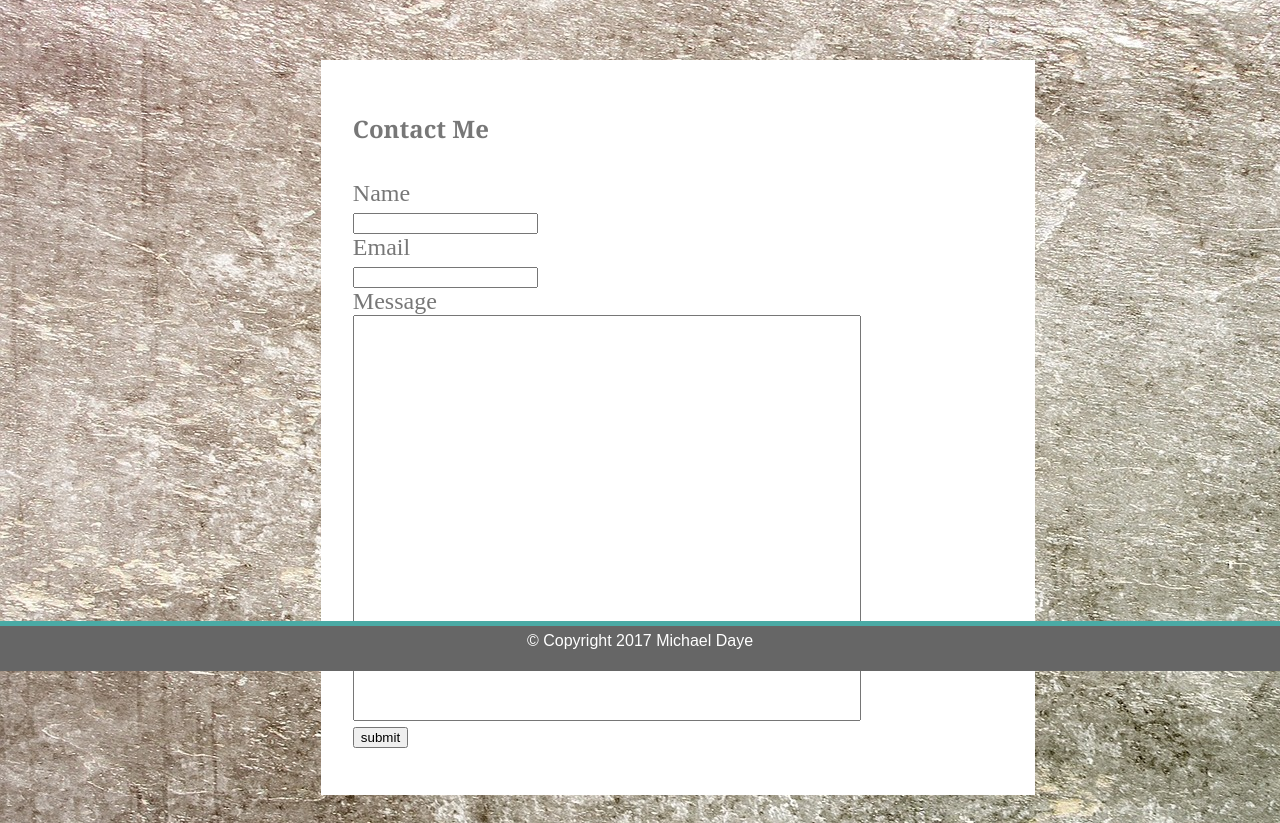
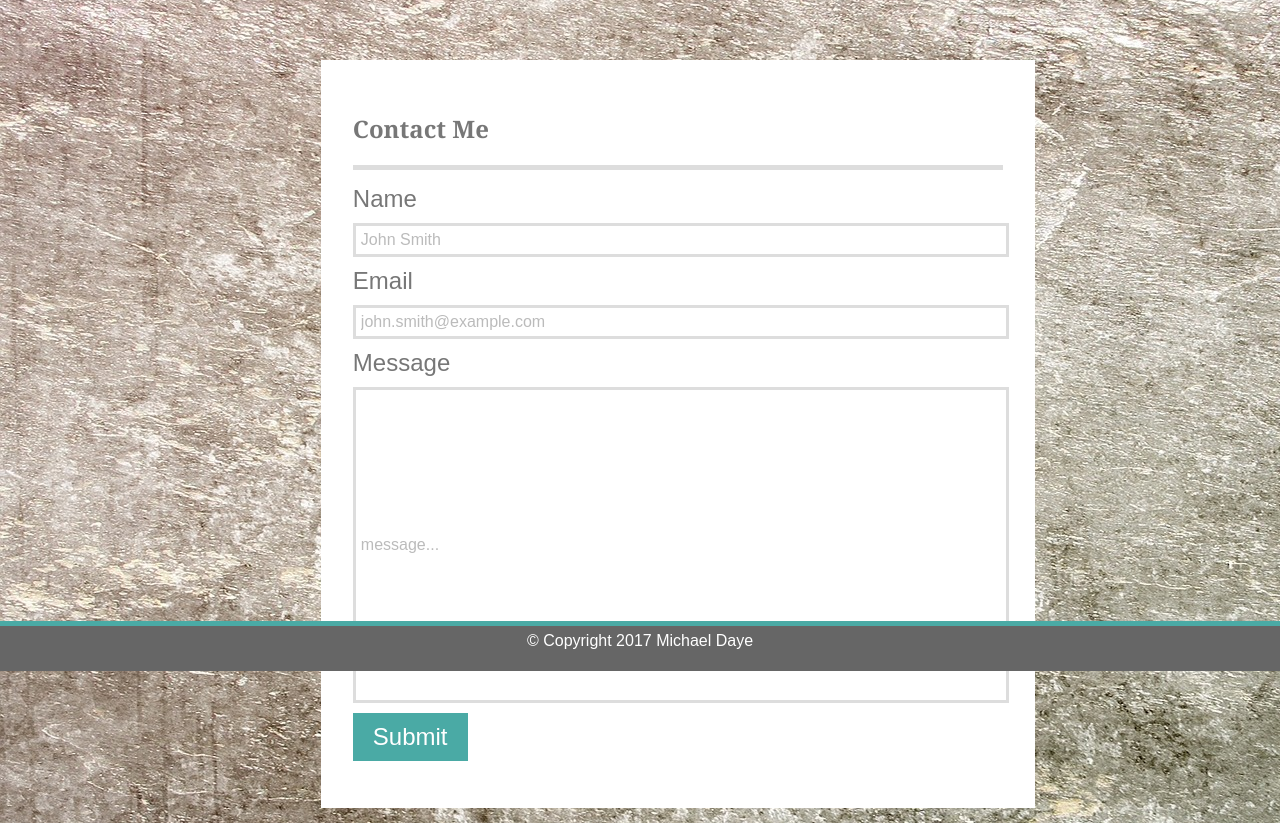
Before and after one commit to Rogwzrd/Basic-Portfolio, a plain HTML site: page contact.html in a window 1280 px wide. Shown: the part 129-952 px from the top of the page. Drawn offline with Linux system fonts and the light colour scheme.

Commit message:
99% finished portfolio

```diff
--- a/assets/css/style.css
+++ b/assets/css/style.css
@@ -64,7 +64,7 @@ a:visited {
 }
 
 a:hover {
-	color: #757575;
+	color: #222222;
 	text-decoration: none;
 }
 
@@ -108,23 +108,51 @@ a:hover {
 	border-top: thick solid #dddddd;
 }
 
-.about-me--images img {
-	padding: 10px 10px 10px 10px;
+.about-me--images img:nth-child(even) {
+	clear: left;
+	padding: 10px 0px 10px 22.5px;
 }
 
-.about-me--images img:nth-child(2n+0) {
+.about-me--images img:nth-child(odd) {
 	clear: left;
-
+	padding: 10px 22.5px 10px 0px;
 }
-
 .contact {
 	padding: 15px 0;
 	font-size: 24px;
+	border-top: thick solid #dddddd;
+	font-family: 'Arial', 'Helvetica Neue', Helvetica, sans-serif;
+}
+
+input[type="text"] {
+	border: solid #ddd ;
+	color: #bbb;
+	font-size: 16px;
+	margin: 10px 0px;
+	padding: 5px 5px 5px 5px;
+}
+
+input[type="text"].contact--name {
+	width: 640px;
+}
+
+input[type="text"].contact--email {
+	width: 640px;
 }
 
 input[type="text"].contact--message {
-	width: 500px;
-	height: 400px;
+	width: 640px;
+	height: 300px;
+}
+
+input[type="submit"].contact--submit {
+	background-color: #4aaaa5;
+	border: none;
+	color: #fff;
+	text-decoration: none;
+	cursor: pointer;
+	padding: 10px 20px 10px 20px;
+	font-size: 24px;
 }
 
 footer {
--- a/contact.html
+++ b/contact.html
@@ -21,12 +21,12 @@
 				<h2>Contact Me</h2>
 				<form class="contact">
 					Name<br>
-					<input type="text" name="fname" class="contact--name"><br>
+					<input type="text" name="fname" value="John Smith" class="contact--name"><br>
 					Email<br>
-					<input type="text" name="email" class="contact--email"><br>
+					<input type="text" name="email" value="john.smith@example.com" class="contact--email"><br>
 					Message<br>
-					<input type="text" name="message" class="contact--message"><br>
-					<input type="submit" value="submit" class="contact--submit">
+					<input type="text" name="message" value="message..." class="contact--message"><br>
+					<input type="submit" value="Submit" class="contact--submit">
 				</form>
 			</div>
 			<aside class="connect-with-me">
```
